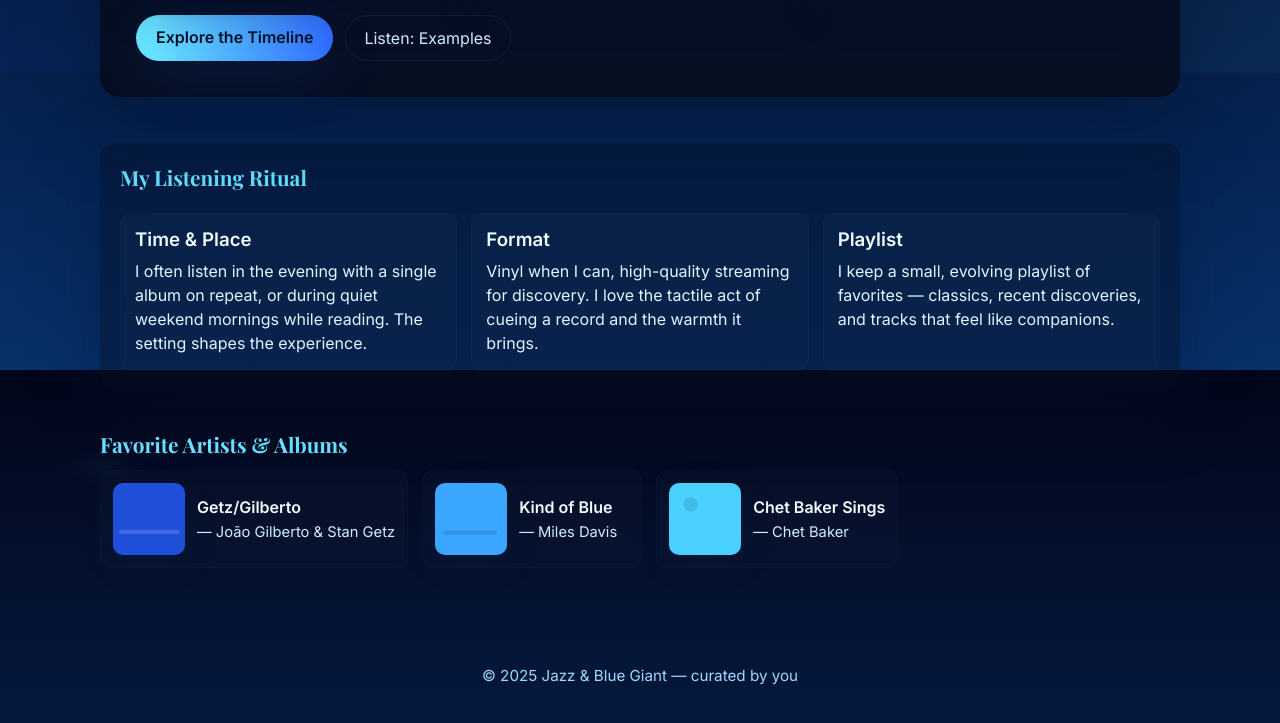
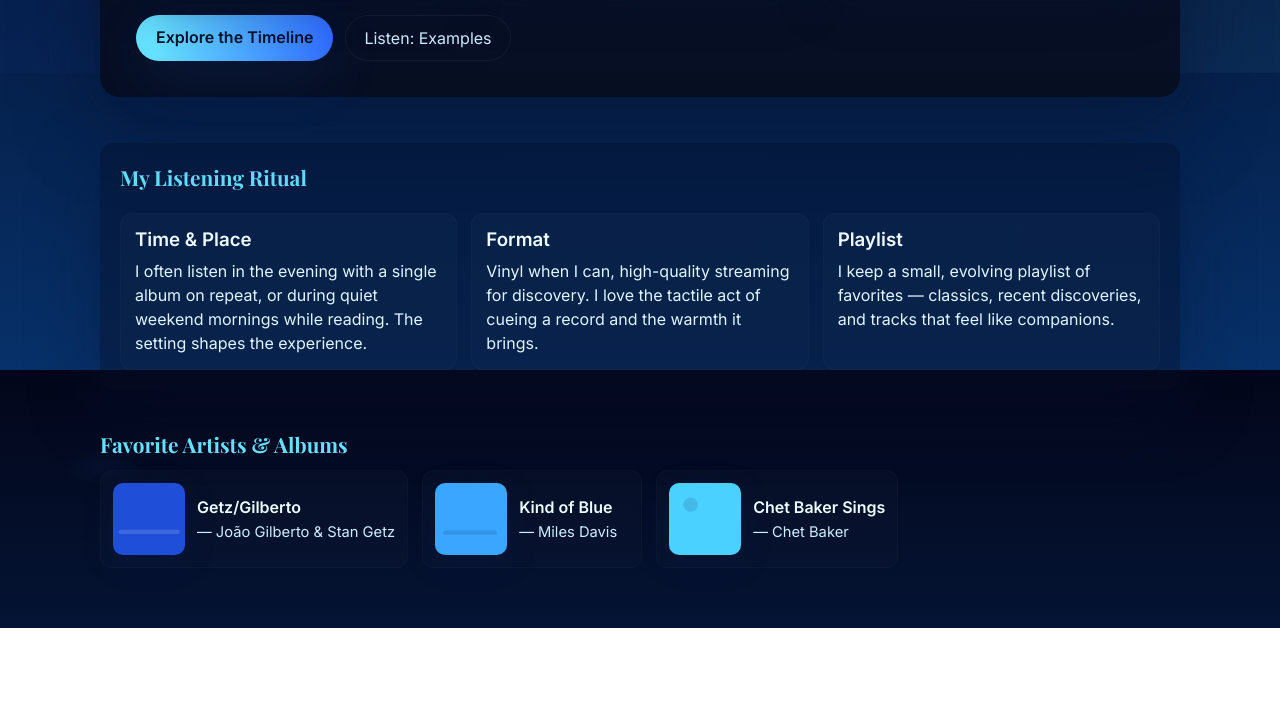
Before and after one commit to 8norrapat/Jazz, a plain HTML site: page index.html in a window 1280 px wide. Shown: the part 430-1153 px from the top of the page. After the commit the page ends 1058 px from the top, so only its background shows below. Drawn offline with nearby package versions, Linux system fonts and the light colour scheme.

Commit message:
Fix HTML formatting and structure

```diff
--- a/index.html
+++ b/index.html
@@ -111,8 +111,7 @@
 
   </main>
 
-  <footer class="site-footer">
-    <p>&copy; 2025 Jazz & Blue Giant — curated by you</p>
-  </footer>
+
 </body>
+
 </html>
```
